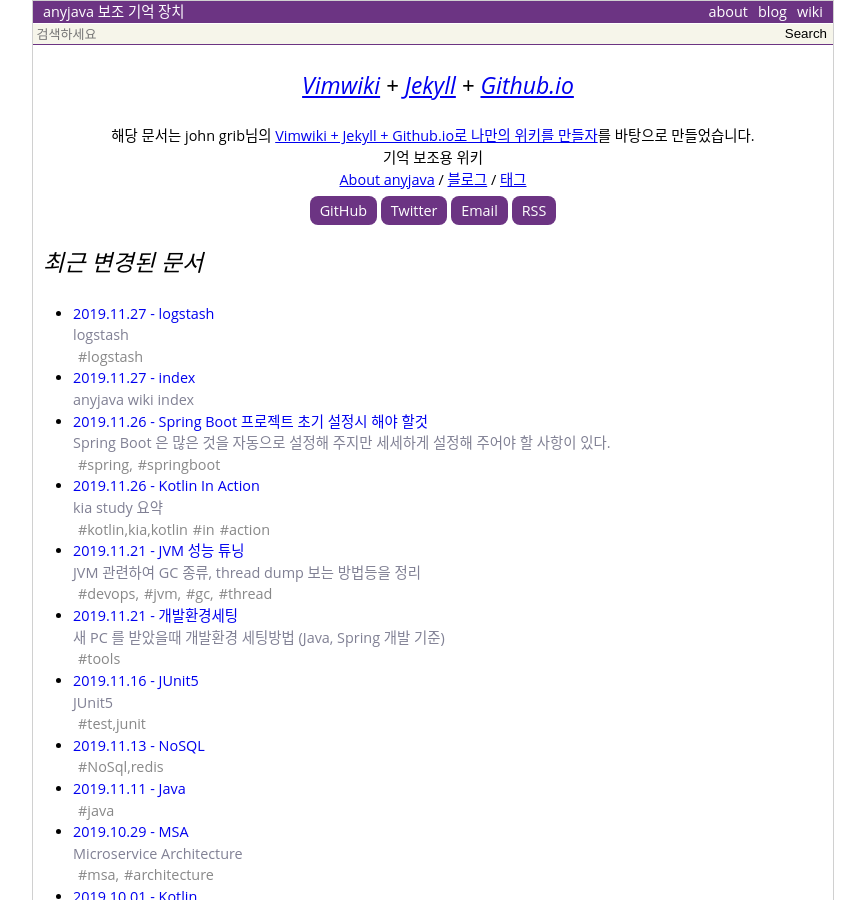
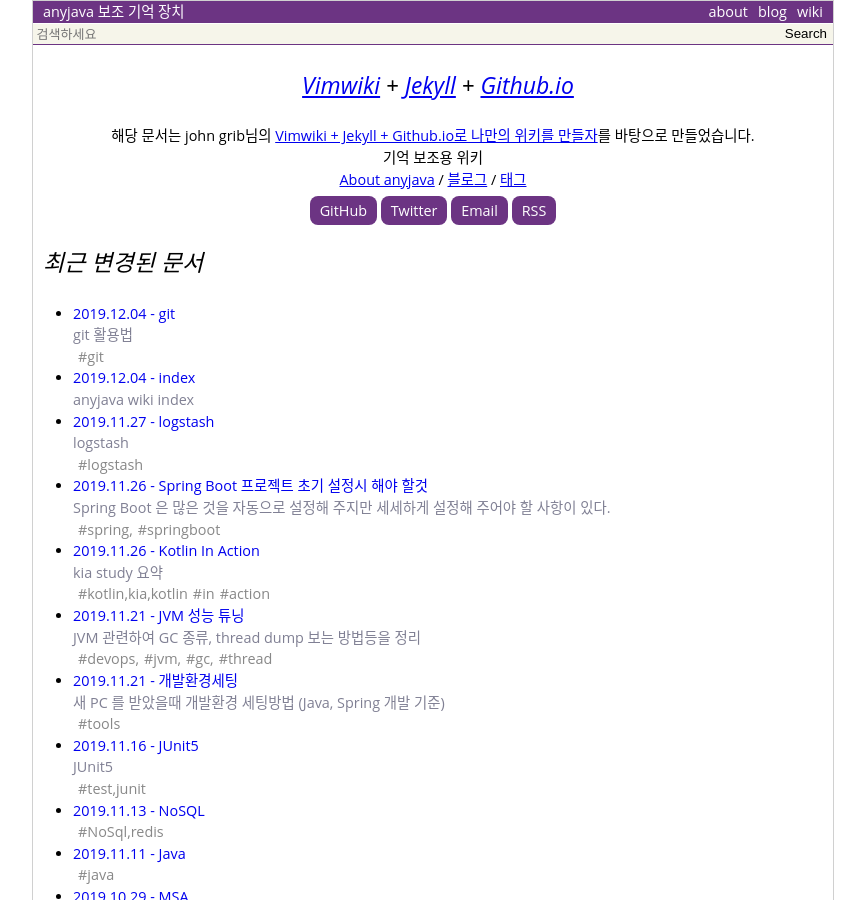
Before and after one commit to anyjava/anyjava.github.io, a Jekyll site: the page built from index.html, in a window 1280 px wide and 900 px high. Shown: the whole window, without its empty margins (207-1072 px from the left). Built offline with Jekyll 4.4.1, drawn with Linux system fonts in a browser that asks for light colours.

Commit message:
ADD git.md

```diff
--- a/_data/pageMap.yml
+++ b/_data/pageMap.yml
@@ -94,6 +94,14 @@
     url: /wiki/Enum
     updated: '2018-09-18 01:50:39 +0900'
     children: []
+Git:
+    type: wiki
+    title: git
+    summary: 'git 활용법'
+    parent: index
+    url: /wiki/Git
+    updated: '2019-12-04 08:50:07 +0900'
+    children: []
 GOF_DesignPattern:
     type: wiki
     title: 'GoF DesignPattern'
@@ -124,7 +132,7 @@
     summary: 'anyjava wiki index'
     parent: null
     url: /wiki/index
-    updated: '2019-11-27 10:02:54 +0900'
+    updated: '2019-12-04 08:48:56 +0900'
     children: []
 initSpring:
     type: wiki
--- a/_data/tagList.yml
+++ b/_data/tagList.yml
@@ -17,14 +17,15 @@
 - docker
 - 'enum,'
 - 'gc,'
+- git
 - gradle
 - http
 - in
 - interface
 - jackson
 - java
+- 'java,'
 - 'Java,'
-- 'java,'
 - jpa
 - 'jpa,'
 - 'json,'
--- a/_data/tagMap.yml
+++ b/_data/tagMap.yml
@@ -37,6 +37,8 @@
     - {fileName: Enum}
     - {fileName: Java}
     - {fileName: Spring_Boot}
+git:
+    - {fileName: Git}
 'book,':
     - {fileName: GOF_DesignPattern}
 designpattern:
--- /dev/null
+++ b/_wiki/Git.md
@@ -0,0 +1,19 @@
+---
+layout  : wiki
+title   : git
+summary : git 활용법
+date    : 2019-12-04 08:48:59 +0900
+updated : 2019-12-04 08:50:07 +0900
+tags    : git
+toc     : true
+public  : true
+parent  : index
+latex   : false
+adsense : true
+---
+* TOC
+{:toc}
+
+## Git 연습하기
+
+* [git cli에서 샘플 커밋을 만드는 간단한 bash script](https://gist.github.com/egoing/a0c02a3d3293c0310a70e65e5cd3768a)
--- a/_wiki/index.md
+++ b/_wiki/index.md
@@ -3,7 +3,7 @@
 title   : index
 summary : anyjava wiki index
 date    : 2018-08-15 19:41:36 +0900
-updated : 2019-11-27 10:02:54 +0900
+updated : 2019-12-04 08:48:56 +0900
 tags    :
 toc     : true
 public  : true
@@ -14,6 +14,7 @@
 {:toc}
 
 * [[개발환경세팅]]
+* [[Git]]
 * [[Java]]
 	* [[Jackson]]
 	* [[Enum]]
```
